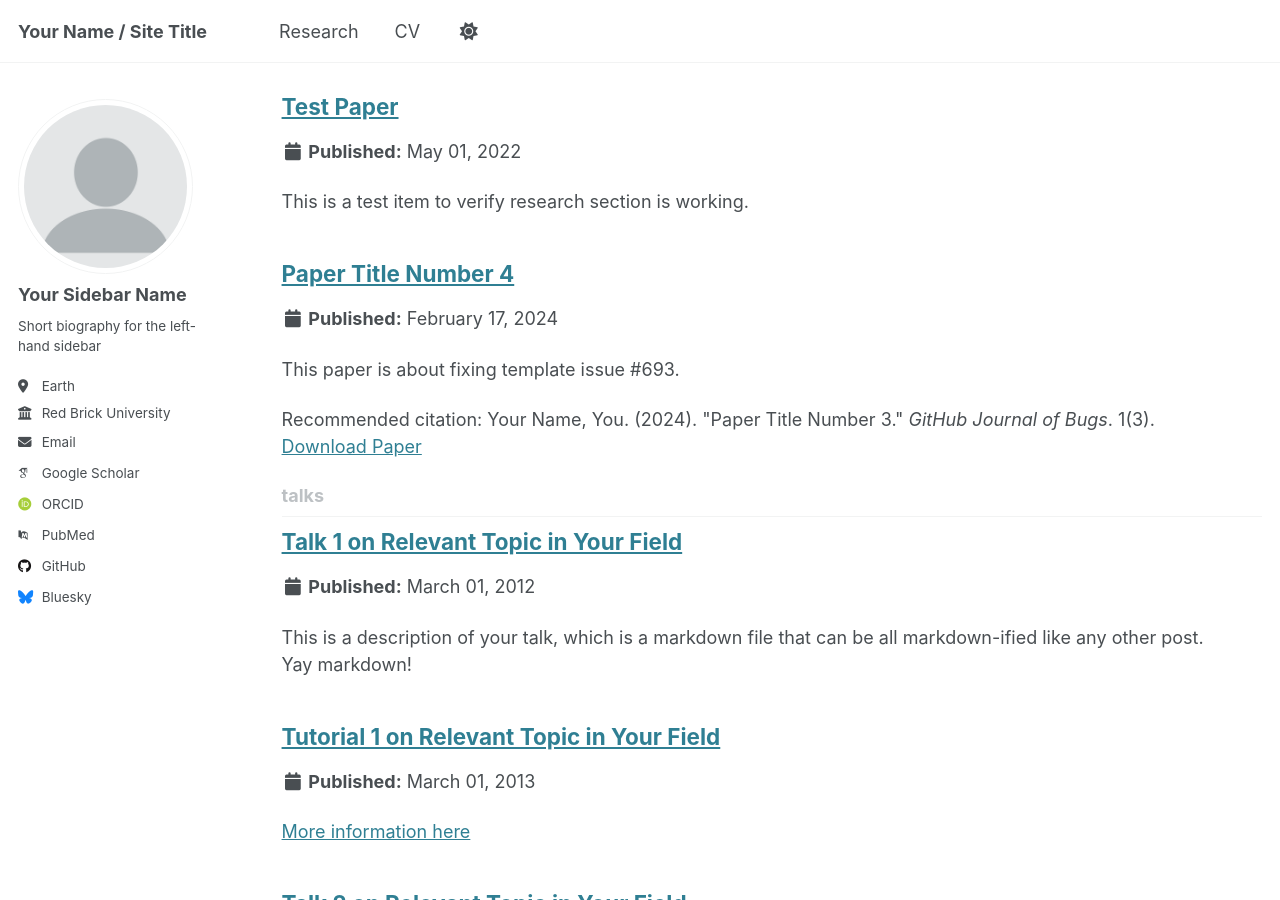
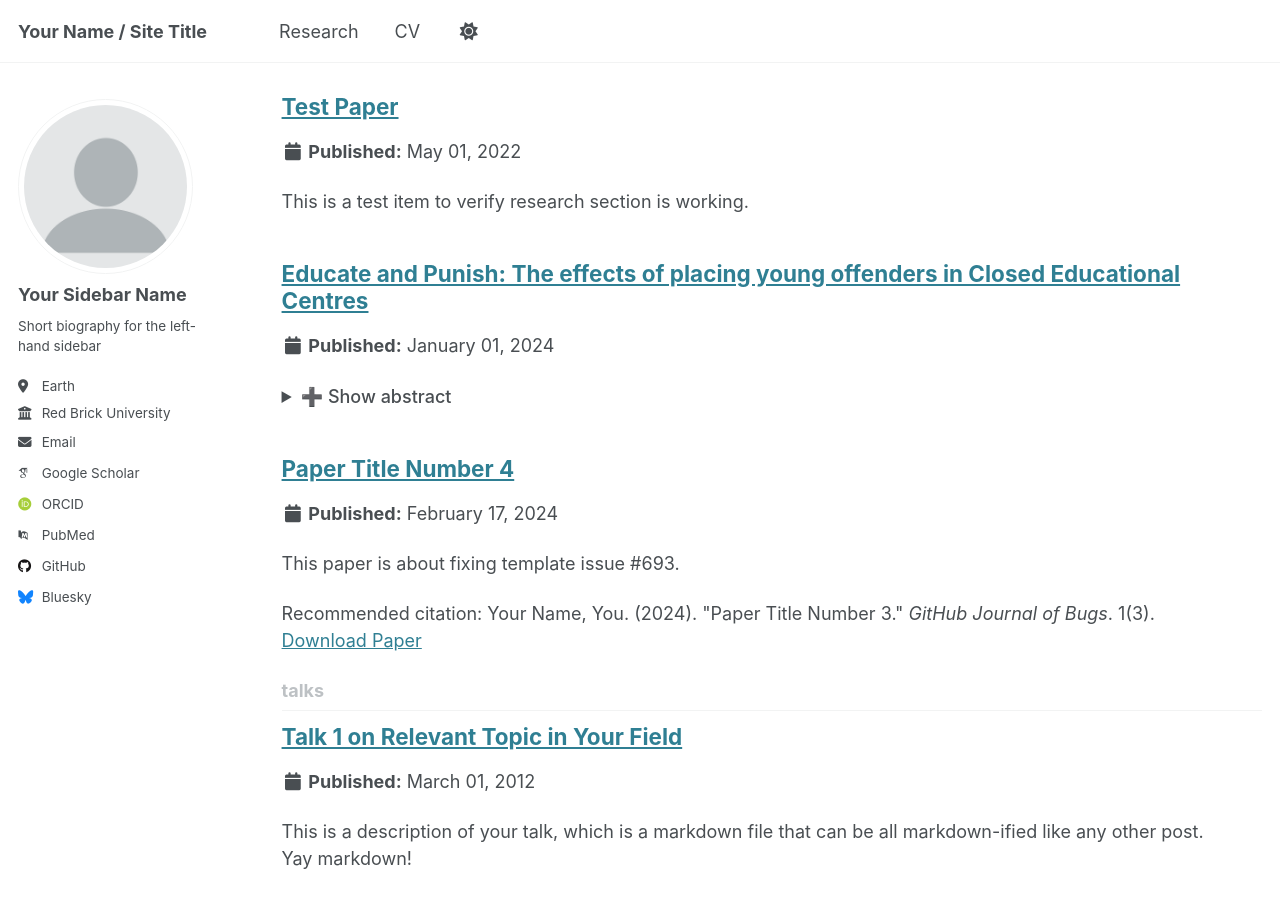
Before and after one commit to alexandretouw/alexandretouw.github.io, a Jekyll site: the page built from _pages/collection-archive.html, in a window 1280 px wide and 900 px high, scrolled down 1795 px. Built offline with Jekyll 4.4.1, drawn with Linux system fonts in a browser that asks for light colours; some web fonts are replaced.

Commit message:
Add abstract toggle to research section

```diff
--- a/_includes/archive-single.html
+++ b/_includes/archive-single.html
@@ -48,6 +48,12 @@
 
     {% if post.excerpt and site.read_more != 'enabled' %}
     <p class="archive__item-excerpt" itemprop="description">{{ post.excerpt | markdownify }}</p>
+    {% if post.toggle_abstract and post.abstract %}
+    <details class="archive__item-abstract">
+    <summary style="cursor: pointer; font-weight: 500;">➕ Show abstract</summary>
+    <p style="margin-top: 0.5rem;">{{ post.abstract | markdownify }}</p>
+    </details>
+    {% endif %}
     {% elsif post.excerpt and site.read_more == 'enabled' %}
     <p class="archive__item-excerpt" itemprop="description"><p>{{ post.excerpt | markdownify | remove: '<p>' | remove: '</p>' }}<strong><a href="{{ base_path }}{{ post.url }}" rel="permalink"> Read more</a></strong></p></p>
     {% endif %}
--- /dev/null
+++ b/_research/CEF.md
@@ -0,0 +1,13 @@
+---
+title: "Educate and Punish: The effects of placing young offenders in Closed Educational Centres"
+collection: research
+category: wip
+date: 2024-01-01
+authors: "Alexandre Touw"
+#venue: "(Job Market Paper)"
+permalink: /research/CEF
+#excerpt: "This paper uses administrative data to study the effects of placement in Closed Educational Centres (CEFs)."
+toggle_abstract: true
+abstract: >
+  Building on multiple administrative judicial educational, health and labour French databases, this paper aims to quantitatively estimate the effects of placing juvenile delinquents in Closed Educational Centers (CEFs). Typically presented as an alternative to incarceration when other forms of open placement have failed, CEFs aim to create a temporary break for minors from their usual environment by involving them in intensive educational and professional activities and providing enhanced, personalized supervision. Leveraging the progressive deployment of CEFs across French departments, I examine the effects of this placement on (i) recidivism and the reiteration of delinquent acts, (ii) return to education and training, (iii) employment and (iv) health outcomes. I explore mechanisms that may explain observed disparities, including peer effects.
+---
```
